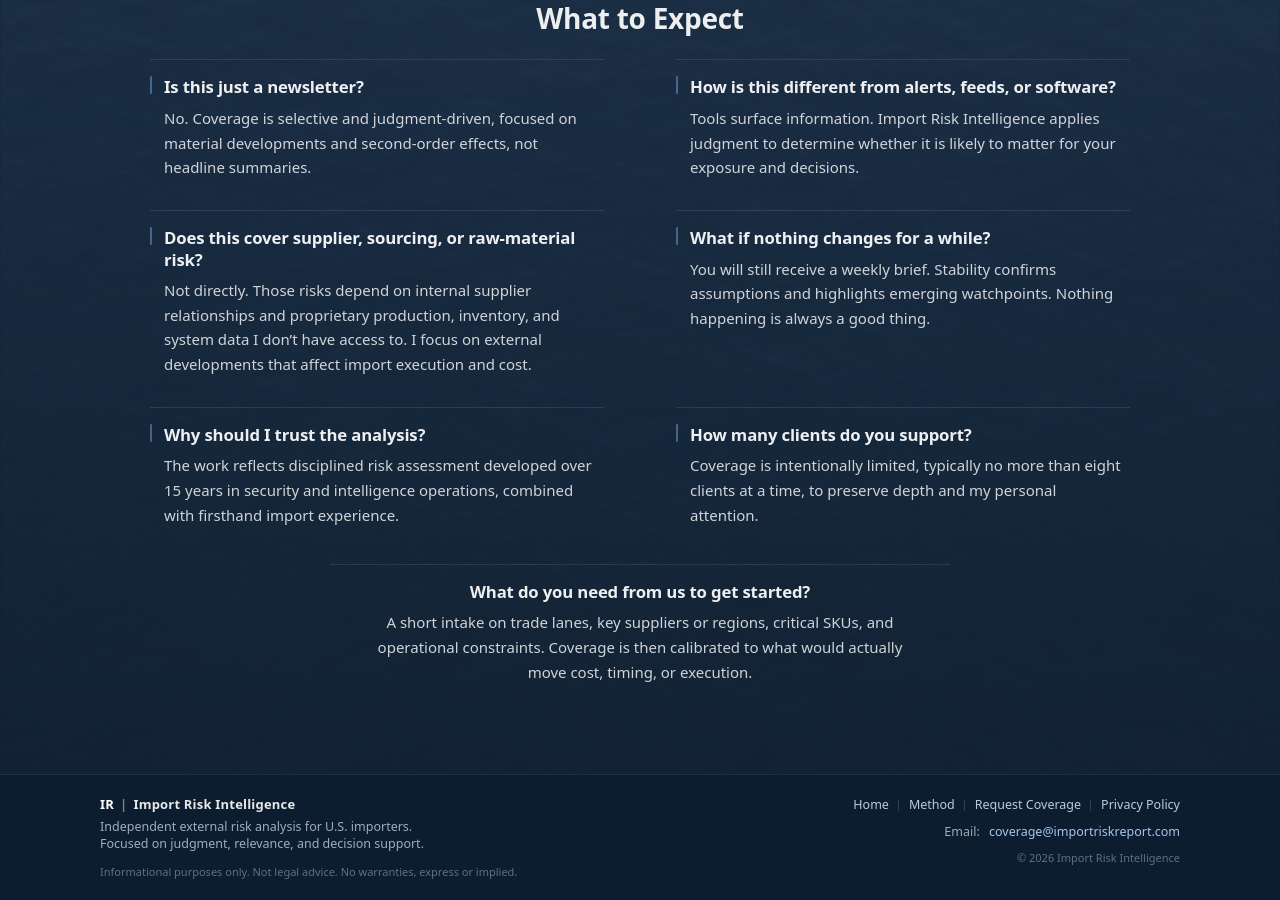
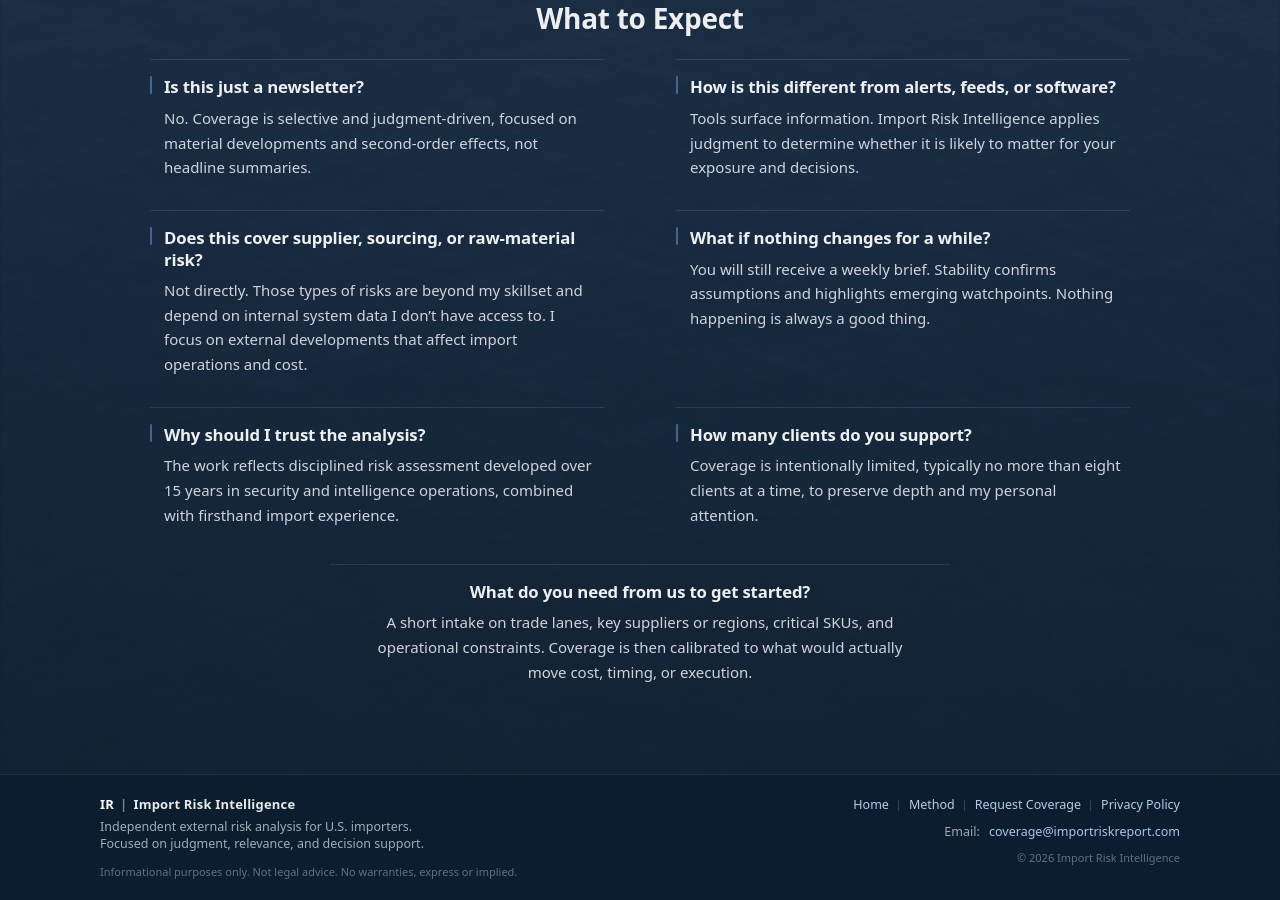
Before and after one commit to importrisk/import-risk-intelligence-site, a Jekyll site: the page built from method.html, in a window 1280 px wide and 900 px high, scrolled down 1651 px. Built offline with Jekyll 4.4.1, drawn with Linux system fonts in a browser that asks for light colours.

Commit message:
Update method.html

```diff
--- a/method.html
+++ b/method.html
@@ -233,8 +233,7 @@ css: /method.css?v=100
            <div class="mp-faq-item">
   <h4 class="mp-q">Does this cover supplier, sourcing, or raw-material risk?</h4>
   <p class="mp-a">
-    Not directly. Those risks depend on internal supplier relationships and proprietary production, inventory,
-    and system data I don’t have access to. I focus on external developments that affect import execution and cost.
+    Not directly. Those types of risks are beyond my skillset and depend on internal system data I don’t have access to. I focus on external developments that affect import operations and cost.
   </p>
 </div>
             <div class="mp-faq-item">
```
